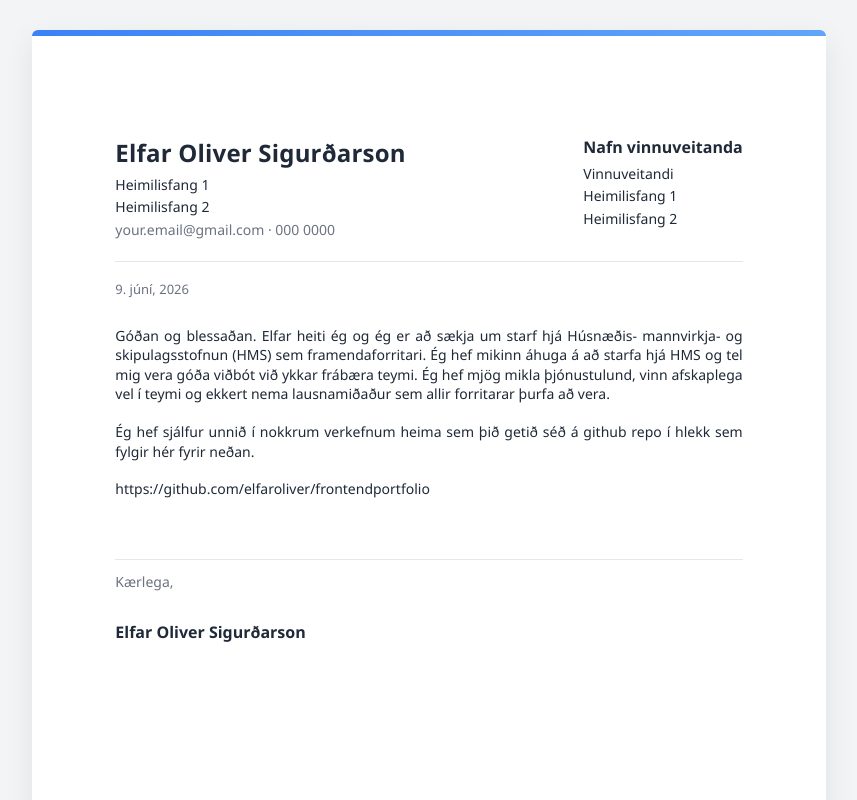
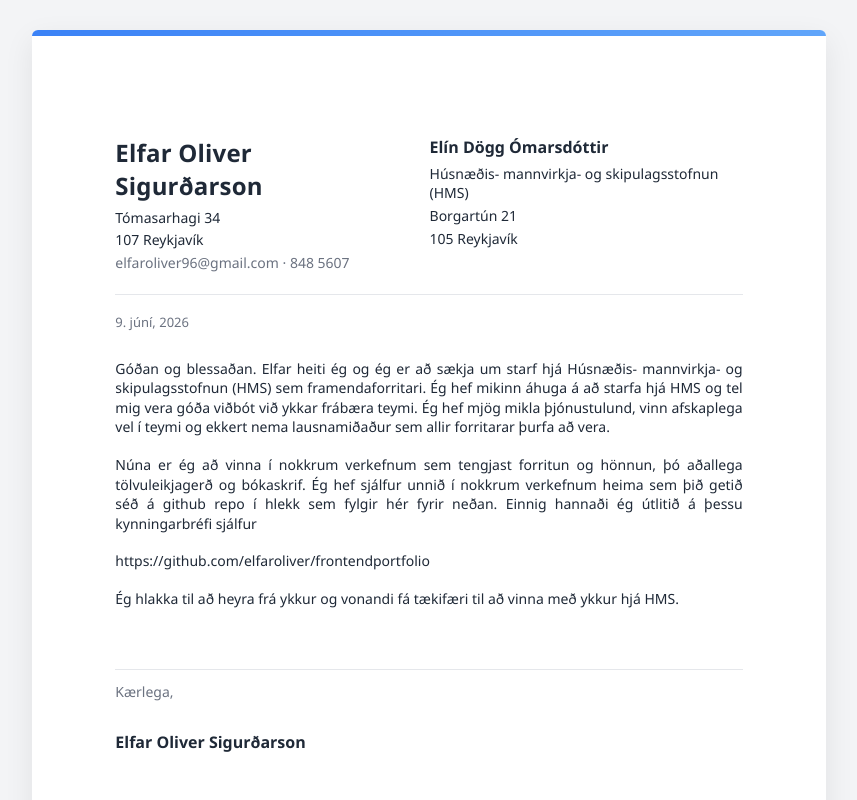
Before and after one commit to elfaroliver/frontendportfolio, a plain HTML site: page coverletters/index.html in a window 1280 px wide. Shown: the top 800 px of the page, without its empty margins (211-1068 px from the left). Drawn offline with Linux system fonts and the light colour scheme.

Commit message:
lmao, employer had my address

```diff
--- a/coverletters/index.html
+++ b/coverletters/index.html
@@ -18,16 +18,16 @@
 
       <div class="your-info">
         <h1>Elfar Oliver Sigurðarson</h1>
-        <p>Heimilisfang 1</p>
-        <p>Heimilisfang 2</p>
-        <p class="muted">your.email@gmail.com · 000 0000</p>
+        <p>Tómasarhagi 34</p>
+        <p>107 Reykjavík</p>
+        <p class="muted">elfaroliver96@gmail.com · 848 5607</p>
       </div>
 
       <div class="company-info">
-        <h2>Nafn vinnuveitanda</h2>
-        <p>Vinnuveitandi</p>
-        <p>Heimilisfang 1</p>
-        <p>Heimilisfang 2</p>
+        <h2>Elín Dögg Ómarsdóttir</h2>
+        <p>Húsnæðis- mannvirkja- og skipulagsstofnun (HMS)</p>
+        <p>Borgartún 21</p>
+        <p>105 Reykjavík</p>
       </div>
 
     </header>
@@ -50,11 +50,16 @@
       </p>
 
       <p>
-        Ég hef sjálfur unnið í nokkrum verkefnum heima sem þið getið séð á github repo í hlekk sem fylgir hér fyrir neðan.
+        Núna er ég að vinna í nokkrum verkefnum sem tengjast forritun og hönnun, þó aðallega tölvuleikjagerð og bókaskrif.
+        Ég hef sjálfur unnið í nokkrum verkefnum heima sem þið getið séð á github repo í hlekk sem fylgir hér fyrir neðan. Einnig hannaði ég útlitið á þessu kynningarbréfi sjálfur
       </p>
 
       <p>
         https://github.com/elfaroliver/frontendportfolio
+      </p>
+
+      <p>
+        Ég hlakka til að heyra frá ykkur og vonandi fá tækifæri til að vinna með ykkur hjá HMS.
       </p>
 
     </main>
```
